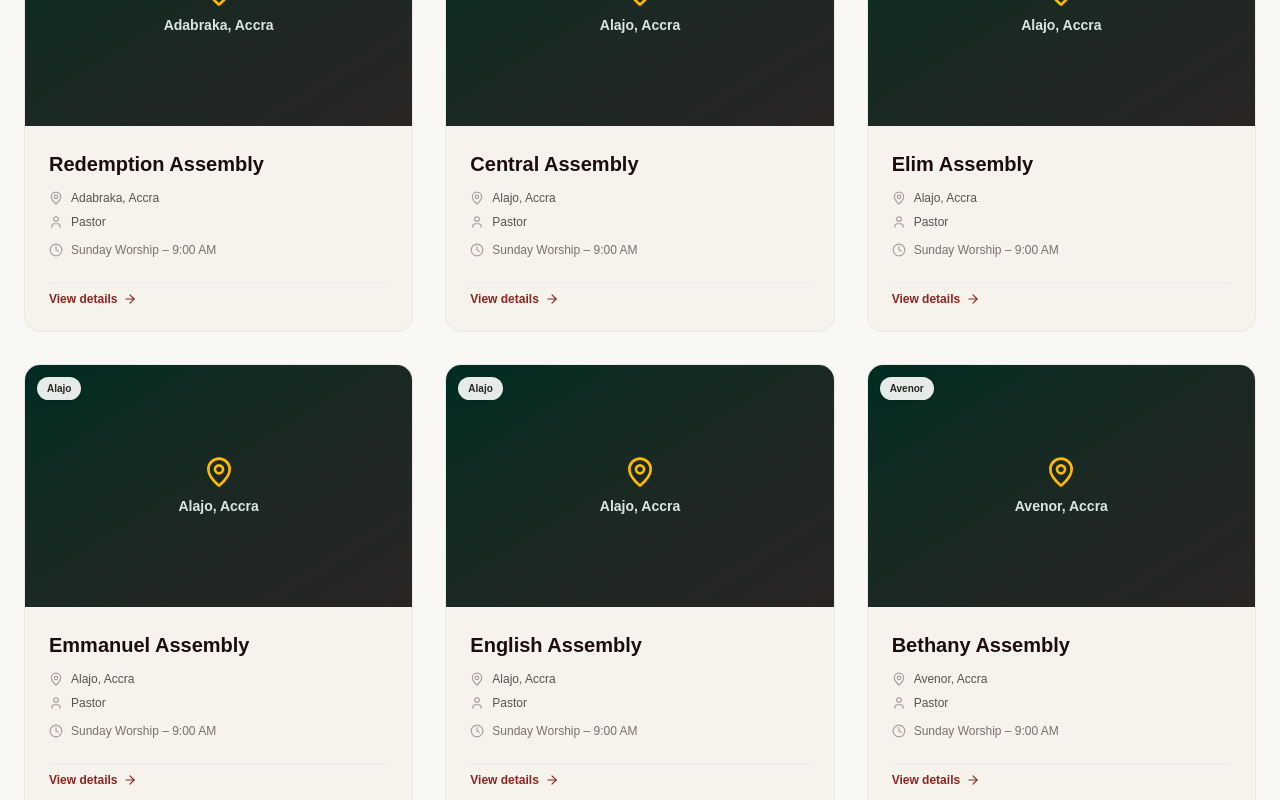
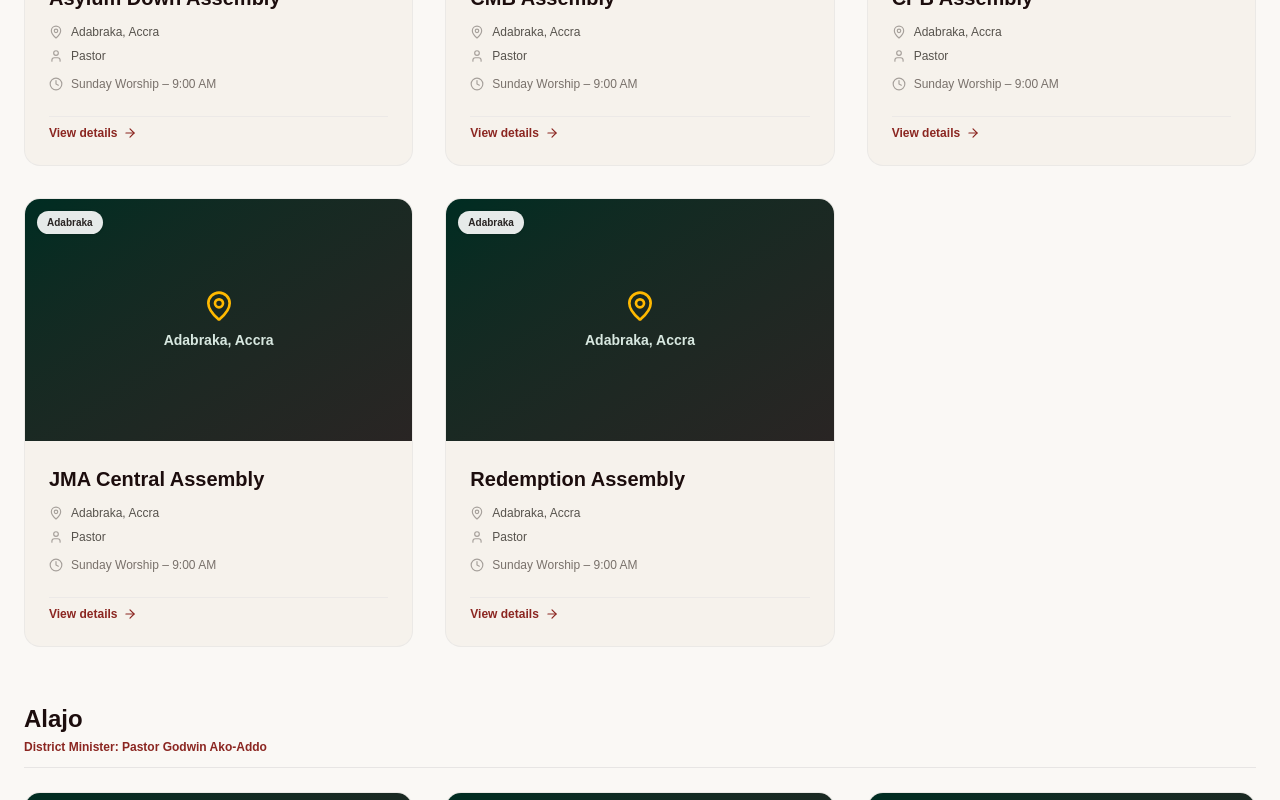
Before and after one commit to Kweku92920/Church, a Next.js app: page /assemblies in a window 1280 px wide. Shown: the part 2940-3740 px from the top of the page. Built offline with nearby package versions, Linux system fonts and the light colour scheme; a web font is replaced by a local one.

Commit message:
Update district and assembly views and rename footer link
Co-authored-by: base44-builder[bot] <245833847+base44-builder[bot]@users.noreply.github.com>

```diff
--- a/src/app/assemblies/AssemblyDirectory.tsx
+++ b/src/app/assemblies/AssemblyDirectory.tsx
@@ -9,7 +9,7 @@ import {
   Clock,
   ArrowRight,
 } from 'lucide-react';
-import { assembliesData, districts } from '../../data/assemblies';
+import { assembliesData, districts, getDistrictMinister } from '../../data/assemblies';
 
 export default function LocalAssembliesPage({
   initialDistrict = 'All Districts',
@@ -115,8 +115,15 @@ export default function LocalAssembliesPage({
 
         {/* 6. ASSEMBLIES GRID */}
         {filteredAssemblies.length > 0 ? (
+          <div className="space-y-14">
+            {districts.filter((d) => d !== 'All Districts' && filteredAssemblies.some((x) => x.district === d)).map((d) => (
+              <div key={d}>
+                <div className="mb-6 border-b border-stone-200 pb-3">
+                  <h3 className="font-serif text-2xl font-bold text-[#1C0D0D]">{d}</h3>
+                  <p className="mt-1 text-xs font-semibold text-[#8B2621]">District Minister: {getDistrictMinister(d)}</p>
+                </div>
           <div className="grid grid-cols-1 md:grid-cols-2 lg:grid-cols-3 gap-8">
-            {filteredAssemblies.map((assembly) => (
+            {filteredAssemblies.filter((x) => x.district === d).map((assembly) => (
             <div
               key={assembly.id}
               className="bg-[#F6F2EC] rounded-2xl overflow-hidden border border-stone-200/70 hover:shadow-md transition duration-200 flex flex-col"
@@ -163,6 +170,9 @@ export default function LocalAssembliesPage({
             </div>
             ))}
           </div>
+              </div>
+            ))}
+          </div>
         ) : (
           <p className="rounded-xl border border-stone-200 bg-white p-8 text-center text-sm text-stone-600">
             No assemblies match your search. Try another name, city, or district.
--- a/src/app/components/SiteFooter.tsx
+++ b/src/app/components/SiteFooter.tsx
@@ -35,19 +35,11 @@ export default function SiteFooter() {
           </ul>
         </div>
         <div>
-          <h2 className="font-serif font-bold text-white uppercase text-xs tracking-wider mb-4">Worship With Us</h2>
+          <h2 className="font-serif font-bold text-white uppercase text-xs tracking-wider mb-4">Office Hours</h2>
           <div className="space-y-3">
             <div className="flex justify-between border-b border-slate-800 pb-2">
-              <span>Sunday Worship</span>
-              <span className="text-white font-medium">9:00 AM</span>
-            </div>
-            <div className="flex justify-between border-b border-slate-800 pb-2">
-              <span>Sunday Worship</span>
-              <span className="text-white font-medium">11:00 AM</span>
-            </div>
-            <div className="flex justify-between border-b border-slate-800 pb-2">
-              <span>Wednesday Bible Study</span>
-              <span className="text-white font-medium">7:00 PM</span>
+              <span>Monday – Friday</span>
+              <span className="text-white font-medium">8:00 AM – 4:30 PM</span>
             </div>
           </div>
         </div>
--- a/src/app/districts/page.tsx
+++ b/src/app/districts/page.tsx
@@ -1,5 +1,6 @@
 import Link from 'next/link';
 import { ArrowRight, MapPin, Users } from 'lucide-react';
+import { assembliesData, districtKey, getDistrictMinister } from '../../data/assemblies';
 
 const districts = [
 
@@ -191,7 +192,9 @@ export default function DistrictListPage() {
         </div>
 
         <div className="grid grid-cols-1 md:grid-cols-2 lg:grid-cols-3 gap-8">
-          {districts.map((district) => (
+          {districts.map((district) => {
+            const locals = assembliesData.filter((a) => a.district === districtKey(district.name));
+            return (
             <article
               key={district.name}
               className="bg-[#F6F2EC] border border-stone-200/70 rounded-2xl p-6 hover:shadow-md transition"
@@ -200,7 +203,7 @@ export default function DistrictListPage() {
                 {district.name}
               </h3>
               <p className="text-xs font-semibold text-[#8B2621] mt-2">
-                {district.pastor}
+                {getDistrictMinister(district.name)}
               </p>
               <div className="space-y-3 text-xs text-stone-600 mt-5">
                 <div className="flex items-start gap-2">
@@ -209,8 +212,13 @@ export default function DistrictListPage() {
                 </div>
                 <div className="flex items-center gap-2">
                   <Users className="w-4 h-4 text-stone-400 shrink-0" />
-                  <span>{district.assemblies} local assemblies</span>
+                  <span>{locals.length} local assemblies</span>
                 </div>
+                <ul className="ml-6 list-disc space-y-1 marker:text-[#B8860B]">
+                  {locals.map((a) => (
+                    <li key={a.id}>{a.name}</li>
+                  ))}
+                </ul>
               </div>
               <Link
                 href={`/assemblies?district=${encodeURIComponent(district.name)}`}
@@ -219,7 +227,8 @@ export default function DistrictListPage() {
                 View assemblies <ArrowRight className="w-3.5 h-3.5" />
               </Link>
             </article>
-          ))}
+            );
+          })}
         </div>
       </section>
     </div>
--- a/src/data/assemblies.ts
+++ b/src/data/assemblies.ts
@@ -160,3 +160,34 @@ export const assembliesData: Assembly[] = [
   { id: 'trade-fair-tse-addo', name: 'Tse Addo Assembly', district: 'Trade Fair', location: 'Trade Fair, Accra', pastor: 'Pastor', time: 'Sunday Worship – 9:00 AM' },
   { id: 'trade-fair-wireless', name: 'Wireless Assembly', district: 'Trade Fair', location: 'Trade Fair, Accra', pastor: 'Pastor', time: 'Sunday Worship – 9:00 AM' },
 ];
+// Resident minister of each district (from the Leadership page).
+export const districtMinisters: Record<string, string> = {
+  'Abelemkpe': 'Pastor Mark Mohammed Alhassan',
+  'Accra Newtown': 'Pastor Gordon Ansah',
+  'Adabraka': 'Pastor Emmanuel Osei Agyapong',
+  'Alajo': 'Pastor Godwin Ako-Addo',
+  'Avenor': 'Pastor Edward Owusu Boakye',
+  'Burma Camp WC': 'Major Collins Badu Agyapong',
+  'Canaan': 'Pastor Manasseh Kojo Blantyne Nabaku',
+  'Caprice WC': 'Pastor Emmanuel Opoku Mensah',
+  'Danquah WC': 'Pastor Paul Odai Laryea',
+  'Kokomlemle': 'Pastor Stephen Osei Nyampong',
+  'Kotobabi': 'Pastor Joseph Opuni Frimpong',
+  'Labone': 'Pastor Augustine Dorman',
+  'Maamobi': 'Pastor Paul Komi Adzigbli',
+  'Merry Villas': 'Pastor Vincent Cudjoe Amuzu',
+  'Nima': 'Pastor Daniel K Amuzu',
+  'Nima Alaska': 'Pastor Sylvester Ayiah',
+  'Onyametease WC': 'Pastor Jones Dwomoh Amankwah',
+  'Osu': 'Pastor Samuel Nii Engman',
+  'PIWC Accra': 'Apostle Anthony Owusu Sekyere',
+  'PIWC French': 'Pastor Daniel Nana Sei Mensah',
+  'Roman Ridge': 'Pastor Michael Odoi Manieson',
+  'South La': 'Pastor Hamza Obuobi Osei',
+};
+
+export const districtKey = (name: string) =>
+  name.replace(/ District$/, '').replace('South La WC', 'South La');
+
+export const getDistrictMinister = (district: string) =>
+  districtMinisters[districtKey(district)] ?? 'Minister to be announced';
```
